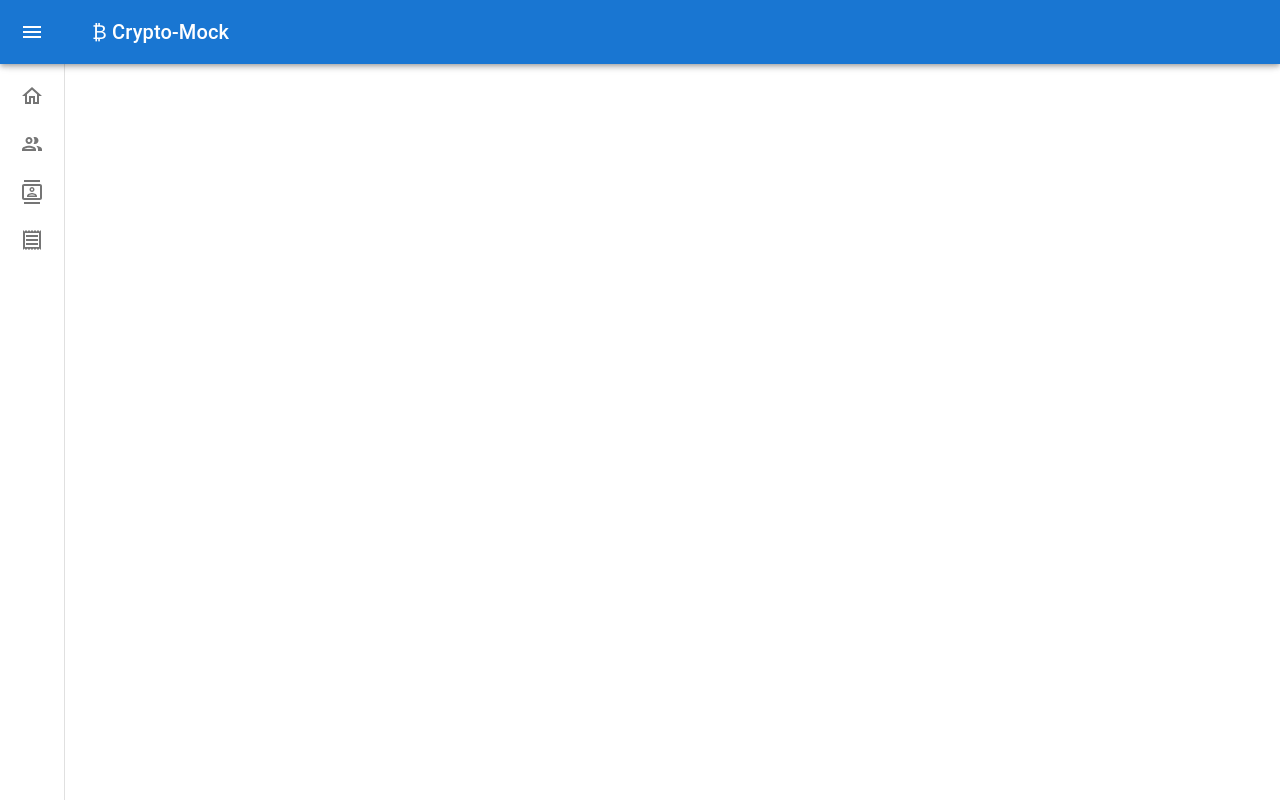
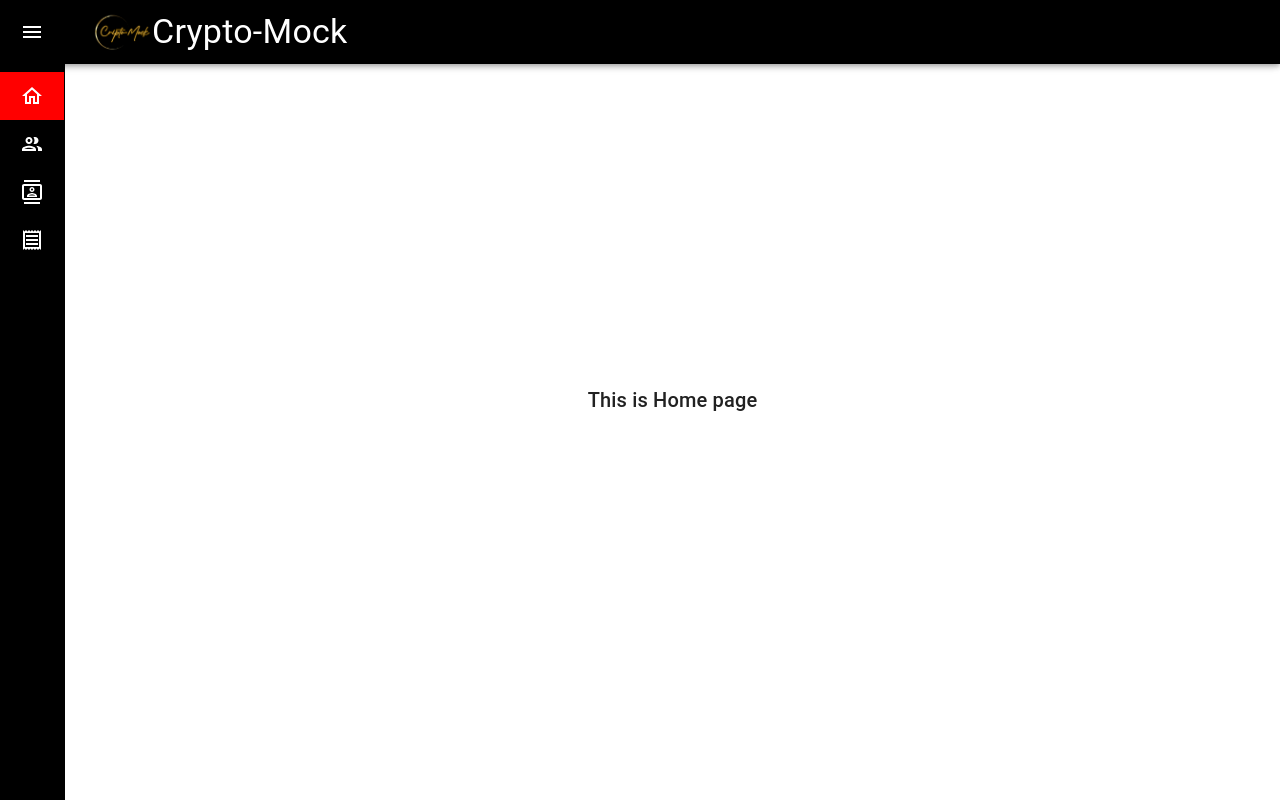
Before and after one commit to jsimpsonux/Crypto-Mock, a React (Vite) app: page / in a window 1280 px wide. Built offline with nearby package versions, Linux system fonts and the light colour scheme.

Commit message:
Added Navbar routes and Menu icons links accessibility

```diff
--- a/package.json
+++ b/package.json
@@ -22,7 +22,8 @@
     "react-pro-sidebar": "^1.1.0",
     "react-router-dom": "^6.22.3",
     "sort-by": "^0.0.2",
-    "swr": "^2.2.5"
+    "swr": "^2.2.5",
+    "wrapper": "^0.1.0"
   },
   "devDependencies": {
     "@types/react": "^18.2.64",
--- a/src/App.jsx
+++ b/src/App.jsx
@@ -1,24 +1,68 @@
-
-import Price from './components/Price.jsx'
-import Logo from './components/Logo.jsx'
+// import Price from './components/Price.jsx'
+// import Logo from './components/Logo.jsx'
+import NavBar from "./components/Navbar.jsx";
 // import { BrowserRouter as Router, Route, Routes } from "react-router-dom";
-
-import './App.css'
-import 'bootstrap/dist/css/bootstrap.min.css';
+import { ThemeProvider, createTheme } from "@mui/material/styles";
+import "./App.css";
+import "bootstrap/dist/css/bootstrap.min.css";
 
 function App() {
-
-
-
+  const theme = createTheme({
+    palette: {
+      primary: {
+        main: "#cccccc",
+      },
+    },
+    components: {
+      MuiToolbar: {
+        styleOverrides: {
+          root: {
+            backgroundColor: "black",
+            color: "white",
+          },
+        },
+      },
+      MuiIconButton: {
+        styleOverrides: {
+          root: {
+            color: "white",
+          },
+        },
+      },
+      MuiDrawer: {
+        styleOverrides: {
+          paper: {
+            backgroundColor: "black",
+            color: "white",
+          },
+        },
+      },
+      MuiListItemIcon: {
+        styleOverrides: {
+          root: {
+            color: "white",
+          },
+        },
+      },
+      MuiListItem: {
+        styleOverrides: {
+          root: {
+            "&:hover": {
+              backgroundColor: "#232323",
+            },
+          },
+        },
+      },
+    },
+  });
 
   return (
-   <>
-
-        </>
+    <>
+      <ThemeProvider theme={theme}>
+        <NavBar />
+      </ThemeProvider>
+    </>
   );
-
-
-
 }
 
-export default App
+export default App;
--- a/src/components/Navbar.jsx
+++ b/src/components/Navbar.jsx
@@ -9,8 +9,9 @@ import CssBaseline from "@mui/material/CssBaseline";
 import Typography from "@mui/material/Typography";
 import IconButton from "@mui/material/IconButton";
 import MenuIcon from "@mui/icons-material/Menu";
-import ChevronLeftIcon from "@mui/icons-material/ChevronLeft";
-import ChevronRightIcon from "@mui/icons-material/ChevronRight";
+// import ChevronLeftIcon from "@mui/icons-material/ChevronLeft";
+// import ChevronRightIcon from "@mui/icons-material/ChevronRight";
+import MenuOpenIcon from "@mui/icons-material/MenuOpen";
 import ListItem from "@mui/material/ListItem";
 import ListItemButton from "@mui/material/ListItemButton";
 import ListItemIcon from "@mui/material/ListItemIcon";
@@ -19,10 +20,46 @@ import HomeOutlinedIcon from "@mui/icons-material/HomeOutlined";
 import PeopleOutlinedIcon from "@mui/icons-material/PeopleOutlined";
 import ContactsOutlinedIcon from "@mui/icons-material/ContactsOutlined";
 import ReceiptOutlinedIcon from "@mui/icons-material/ReceiptOutlined";
+import { Link } from "react-router-dom";
 // import MenuOutlinedIcon from "@mui/icons-material/MenuOutlined";
+import { BrowserRouter, Routes, Route } from "react-router-dom";
+
+import Home from "../pages/Home";
+import Watchlist from "../pages/Watchlist";
+import Portfolio from "../pages/Portfolio";
+import Wallet from "../pages/Wallet";
+
+import logo from "../assets/logo.png";
 import "../index.css";
 
 const drawerWidth = 240;
+
+const pages = [
+  {
+    title: "Home",
+    href: "/",
+    icon: <HomeOutlinedIcon />,
+    component: Home,
+  },
+  {
+    title: "Watchlist",
+    href: "/Watchlist",
+    icon: <PeopleOutlinedIcon />,
+    component: Watchlist,
+  },
+  {
+    title: "Portfolio",
+    href: "/Portfolio",
+    icon: <ContactsOutlinedIcon />,
+    component: Portfolio,
+  },
+  {
+    title: "Wallet",
+    href: "/Wallet",
+    icon: <ReceiptOutlinedIcon />,
+    component: Wallet,
+  },
+];
 
 const openedMixin = (theme) => ({
   width: drawerWidth,
@@ -90,8 +127,9 @@ const Drawer = styled(MuiDrawer, {
 }));
 
 export default function Navbar() {
-  const theme = useTheme();
+  // const theme = useTheme();
   const [open, setOpen] = React.useState(false);
+  const [selecctedMenu, setSelectedMenu] = React.useState("/");
 
   const handleDrawerOpen = () => {
     setOpen(true);
@@ -101,13 +139,18 @@ export default function Navbar() {
     setOpen(false);
   };
 
+  const routes = pages.map((page) => (
+    <Route key={page.title} path={page.href} element={<page.component />} />
+  ));
+
   return (
     <Box sx={{ display: "flex" }}>
       <CssBaseline />
+      <BrowserRouter>
         <AppBar position="fixed" open={open}>
           <Toolbar>
             <IconButton
-            color="inherit"
+              color="red"
               aria-label="open drawer"
               onClick={handleDrawerOpen}
               edge="start"
@@ -118,25 +161,34 @@ export default function Navbar() {
             >
               <MenuIcon />
             </IconButton>
-          <Typography variant="h6" noWrap component="div">
-            ₿ Crypto-Mock
+            <Box component="img" sx={{ height: 60 }} alt="Logo" src={logo} />
+            <Typography variant="h4" noWrap component="div">
+              Crypto-Mock
             </Typography>
           </Toolbar>
         </AppBar>
         <Drawer variant="permanent" open={open}>
           <DrawerHeader>
             <IconButton onClick={handleDrawerClose}>
-            {theme.direction === "rtl" ? (
-              <ChevronRightIcon />
-            ) : (
-              <ChevronLeftIcon />
-            )}
+              <MenuOpenIcon />
             </IconButton>
           </DrawerHeader>
           {/* <Divider /> */}
           <List>
-          {["Home", "Watchlist", "Portfolio", "Wallet"].map((text, index) => (
-            <ListItem key={text} disablePadding sx={{ display: "block" }}>
+            {pages.map((page, index) => (
+              <ListItem
+                key={page.title}
+                disablePadding
+                sx={{ display: "block" }}
+                style={
+                  page.href === selecctedMenu ? { backgroundColor: "red" } : {}
+                }
+                onClick={() => setSelectedMenu(page.href)}
+              >
+                <Link
+                  to={page.href}
+                  style={{ textDecoration: "none", color: "inherit" }}
+                >
                   <ListItemButton
                     sx={{
                       minHeight: 48,
@@ -151,22 +203,21 @@ export default function Navbar() {
                         justifyContent: "center",
                       }}
                     >
-                  {index === 0 && <HomeOutlinedIcon />}
-                  {index === 1 && <PeopleOutlinedIcon />}
-                  {index === 2 && <ContactsOutlinedIcon />}
-                  {index === 3 && <ReceiptOutlinedIcon />}
+                      {page.icon}
                     </ListItemIcon>
-                <ListItemText primary={text} sx={{ opacity: open ? 1 : 0 }} />
+
+                    <ListItemText
+                      primary={page.title}
+                      sx={{ opacity: open ? 1 : 0 }}
+                    />
                   </ListItemButton>
+                </Link>
               </ListItem>
             ))}
           </List>
         </Drawer>
-      <Box component="main" sx={{ flexGrow: 1, p: 3 }}>
-        {/* <div>
-          <img src="/MainPage.jpg" className="Wallpaper"></img>
-        </div> */}
-      </Box>
+        <Routes>{routes}</Routes>
+      </BrowserRouter>
     </Box>
   );
 }
--- a/src/main.jsx
+++ b/src/main.jsx
@@ -2,12 +2,10 @@ import React from "react";
 import ReactDOM from "react-dom/client";
 import App from "./App.jsx";
 import "./index.css";
-import Navbar from "./components/Navbar.jsx";
-import 'bootstrap/dist/css/bootstrap.min.css';
+import "bootstrap/dist/css/bootstrap.min.css";
 
 ReactDOM.createRoot(document.getElementById("root")).render(
   <React.StrictMode>
-    <Navbar />
     <App />
   </React.StrictMode>
 );
--- /dev/null
+++ b/src/pages/Home.jsx
@@ -0,0 +1,12 @@
+import React from 'react';
+import { Typography } from '@mui/material';
+
+const Home = () => {
+  return (
+    <Typography variant="h6" component="div">
+      This is Home page
+    </Typography>
+  );
+};
+
+export default Home;
--- /dev/null
+++ b/src/pages/Portfolio.jsx
@@ -0,0 +1,12 @@
+import React from 'react';
+import { Typography } from '@mui/material';
+
+const Portfolio = () => {
+  return (
+    <Typography variant="h6" component="div">
+      This is Portfolio page
+    </Typography>
+  );
+};
+
+export default Portfolio;
--- /dev/null
+++ b/src/pages/Wallet.jsx
@@ -0,0 +1,12 @@
+import React from 'react';
+import { Typography } from '@mui/material';
+
+const Wallet = () => {
+  return (
+    <Typography variant="h6" component="div">
+      This is Wallet page
+    </Typography>
+  );
+};
+
+export default Wallet;
--- /dev/null
+++ b/src/pages/Watchlist.jsx
@@ -0,0 +1,12 @@
+import React from 'react';
+import { Typography } from '@mui/material';
+
+const Watchlist = () => {
+  return (
+    <Typography variant="h6" component="div">
+      This is Watchlist page
+    </Typography>
+  );
+};
+
+export default Watchlist;
```
Also changed, not shown: src/components/Home.jsx (+9 -9 lines), src/assets/logo.png (added), 1 other file (tests, documents, lock files or other folders). Lines whose indentation alone changed are shown as unchanged.
